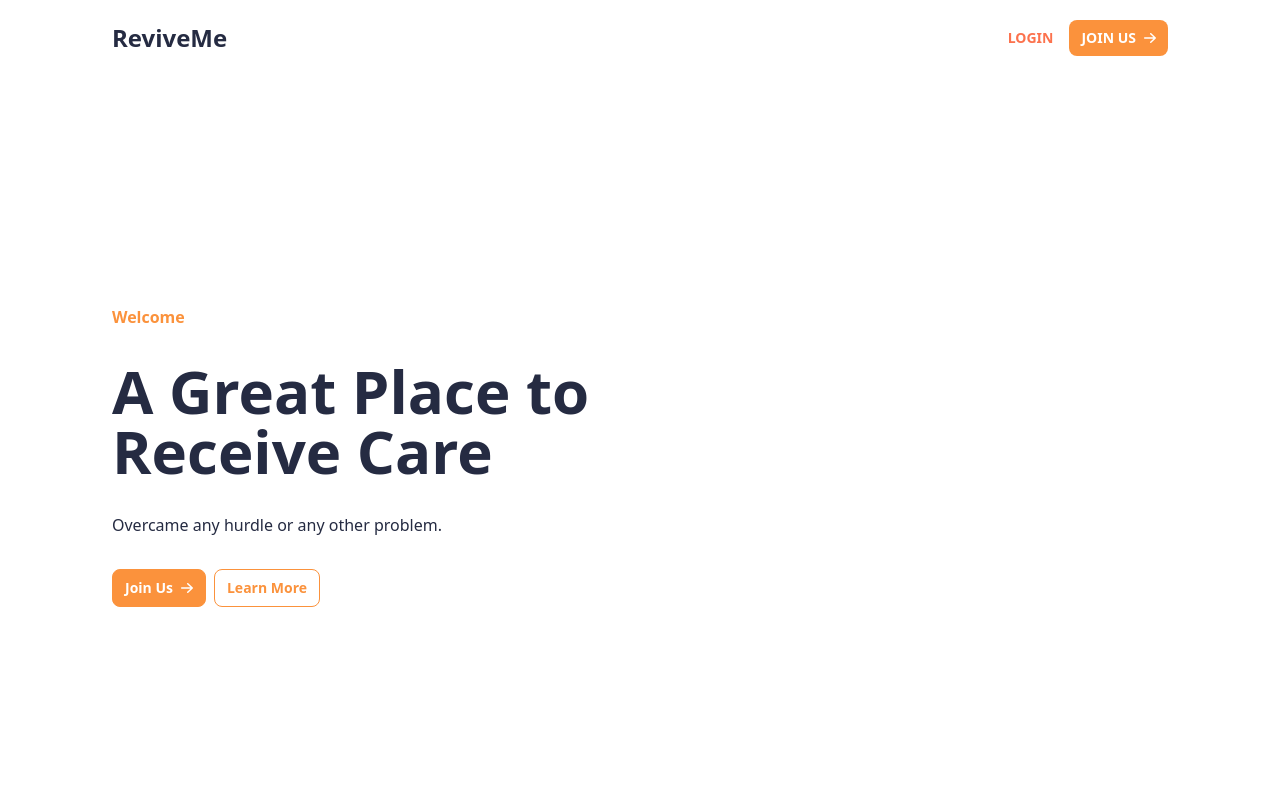
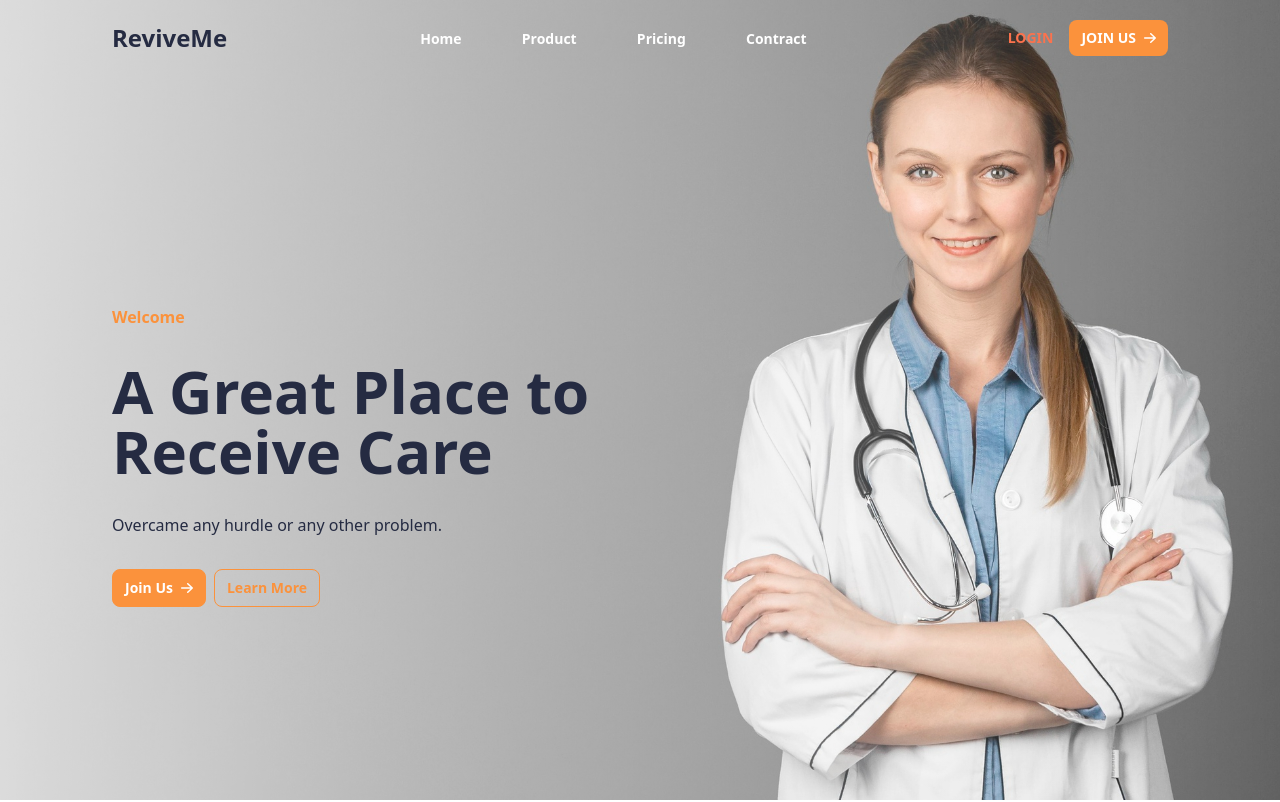
Before and after one commit to 2rakibul/revive-me, a website built with Vite: page index.html in a window 1280 px wide. Shown: the top 802 px of the page. Built offline with nearby package versions, Linux system fonts and the light colour scheme; files whose address does not match are found by name.

Commit message:
image path change

```diff
--- a/index.html
+++ b/index.html
@@ -11,7 +11,7 @@
 </head>
 <body class="relative h-screen ">
         <div class="absolute  inset-0 bg-gradient-to-r from-white/75 to-transparent z-10 bg-cover "></div>
-        <div class="relative h-screen  flex-shrink-0  px-10  lg:px-28 py-5  bg-[url('./hero.jpeg')] lg:bg-cover lg:bg-center">
+        <div class="relative h-screen  flex-shrink-0  px-10  lg:px-28 py-5  bg-[url('../hero.jpeg')] lg:bg-cover lg:bg-center">
             <nav class="flex flex-col gap-3 sm:flex-row items-center relative z-10">
                 <h3 class="text-[#252B42] font-bold text-2xl">ReviveMe</h3>
                 <ul class="flex-1  text-center">
```
